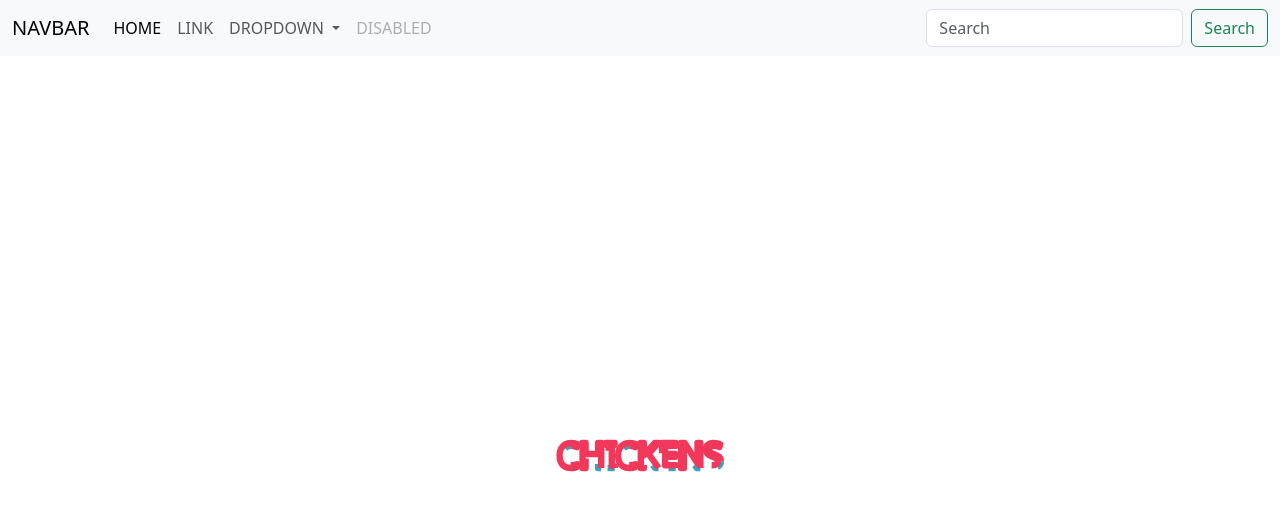
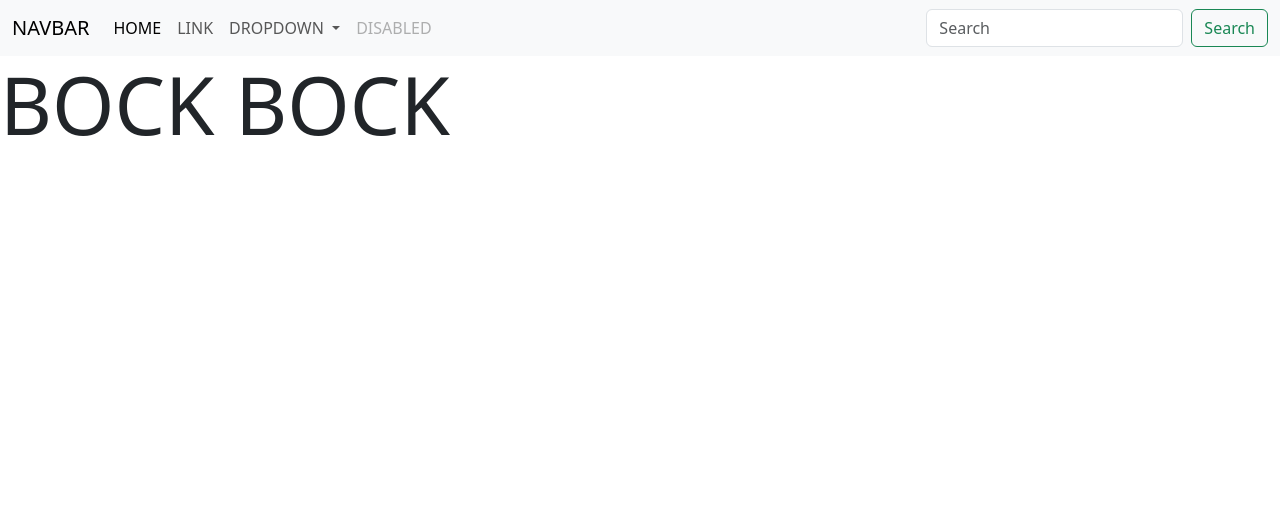
Before and after one commit to oliversli/chickens, a plain HTML site: page index.html in a window 1280 px wide. Drawn offline with nearby package versions, Linux system fonts and the light colour scheme.

Commit message:
change heading to bock bock

```diff
--- a/index.html
+++ b/index.html
@@ -50,18 +50,7 @@
     </div>
   </nav>
 
-  <svg viewBox="0 0 600 300">
-    <!-- Symbol-->
-    <symbol id="s-text">
-      <text text-anchor="middle" x="50%" y="50%" dy=".35em">Chickens</text>
-    </symbol>
-    <!-- Duplicate symbols-->
-    <use class="text" xlink:href="#s-text"></use>
-    <use class="text" xlink:href="#s-text"></use>
-    <use class="text" xlink:href="#s-text"></use>
-    <use class="text" xlink:href="#s-text"></use>
-    <use class="text" xlink:href="#s-text"></use>
-  </svg>
+  <h1 class="display-1">Bock Bock</h1>
   <script src="https://cdn.jsdelivr.net/npm/bootstrap@5.3.8/dist/js/bootstrap.bundle.min.js" integrity="sha384-FKyoEForCGlyvwx9Hj09JcYn3nv7wiPVlz7YYwJrWVcXK/BmnVDxM+D2scQbITxI" crossorigin="anonymous"></script>
 </body>
 
```
